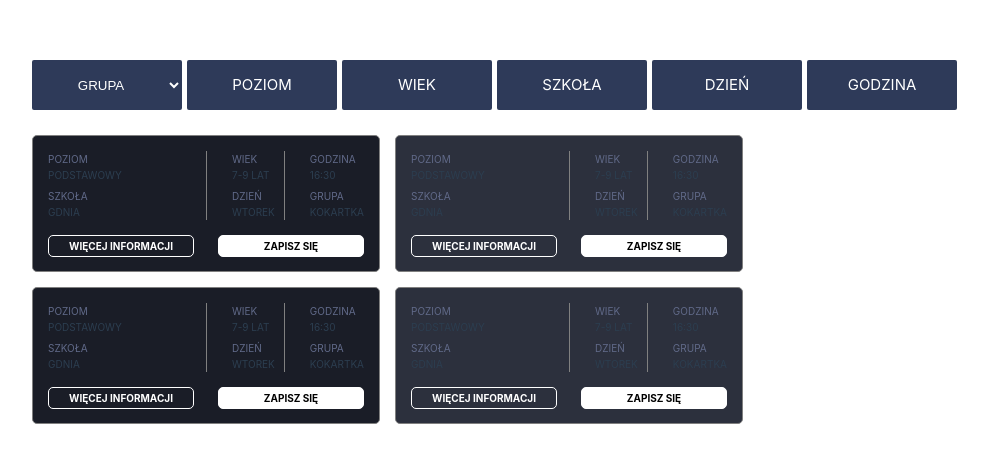
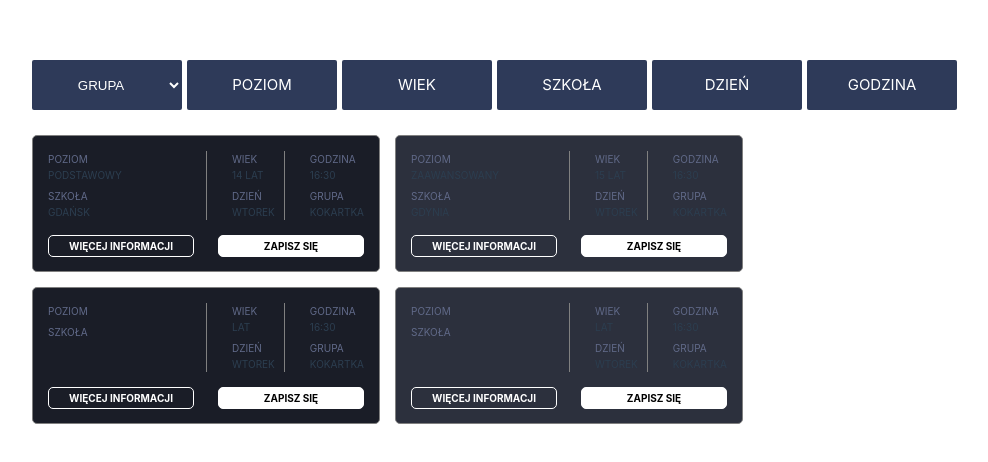
Before and after one commit to Olkens/Wyszukiwarka_kokartka, a Vue app in the folder kokartka-wyszukiwarka/: page / in a window 1280 px wide. Shown: the part 158-620 px from the top of the page, without its empty margins (0-988 px from the left). Built offline with nearby package versions, Linux system fonts and the light colour scheme.

Commit message:
props added

```diff
--- a/kokartka-wyszukiwarka/src/App.vue
+++ b/kokartka-wyszukiwarka/src/App.vue
@@ -7,8 +7,8 @@ import Heading from "./components/Heading.vue";
   <div>
     <Heading class="mar-bot" />
     <div class="app-tr-container">
-      <Trening2 />
-      <Trening2 />
+      <Trening2 poziom="podstawowy" wiek="14" szkola="Gdańsk" />
+      <Trening2 poziom="zaawansowany" wiek="15" szkola="gdynia" />
       <Trening2 />
       <Trening2 />
     </div>
--- a/kokartka-wyszukiwarka/src/components/Trening2.vue
+++ b/kokartka-wyszukiwarka/src/components/Trening2.vue
@@ -5,11 +5,11 @@
         <div class="tr-info-1-box">
           <div>
             <p class="faded-title">POZIOM</p>
-            <p>PODSTAWOWY</p>
+            <p>{{ poziom }}</p>
           </div>
           <div>
             <p class="faded-title">Szkoła</p>
-            <p>Gdnia</p>
+            <p>{{ szkola }}</p>
           </div>
         </div>
       </div>
@@ -19,7 +19,7 @@
         <div class="tr-info-2-box tr-border-left">
           <div>
             <p class="faded-title">Wiek</p>
-            <p>7-9 LAT</p>
+            <p>{{ wiek }} LAT</p>
           </div>
           <div>
             <p class="faded-title">Dzień</p>
@@ -48,7 +48,12 @@
 </template>
 
 <script>
-export default {};
+export default {
+  props: ["poziom", "wiek", "szkola"],
+  data() {
+    return {};
+  },
+};
 window.onload = function () {
   const mainCont = document.querySelectorAll(".tr-main-container");
   console.log(mainCont);
```
Also changed, not shown: 1 other file (tests, documents, lock files or other folders).
